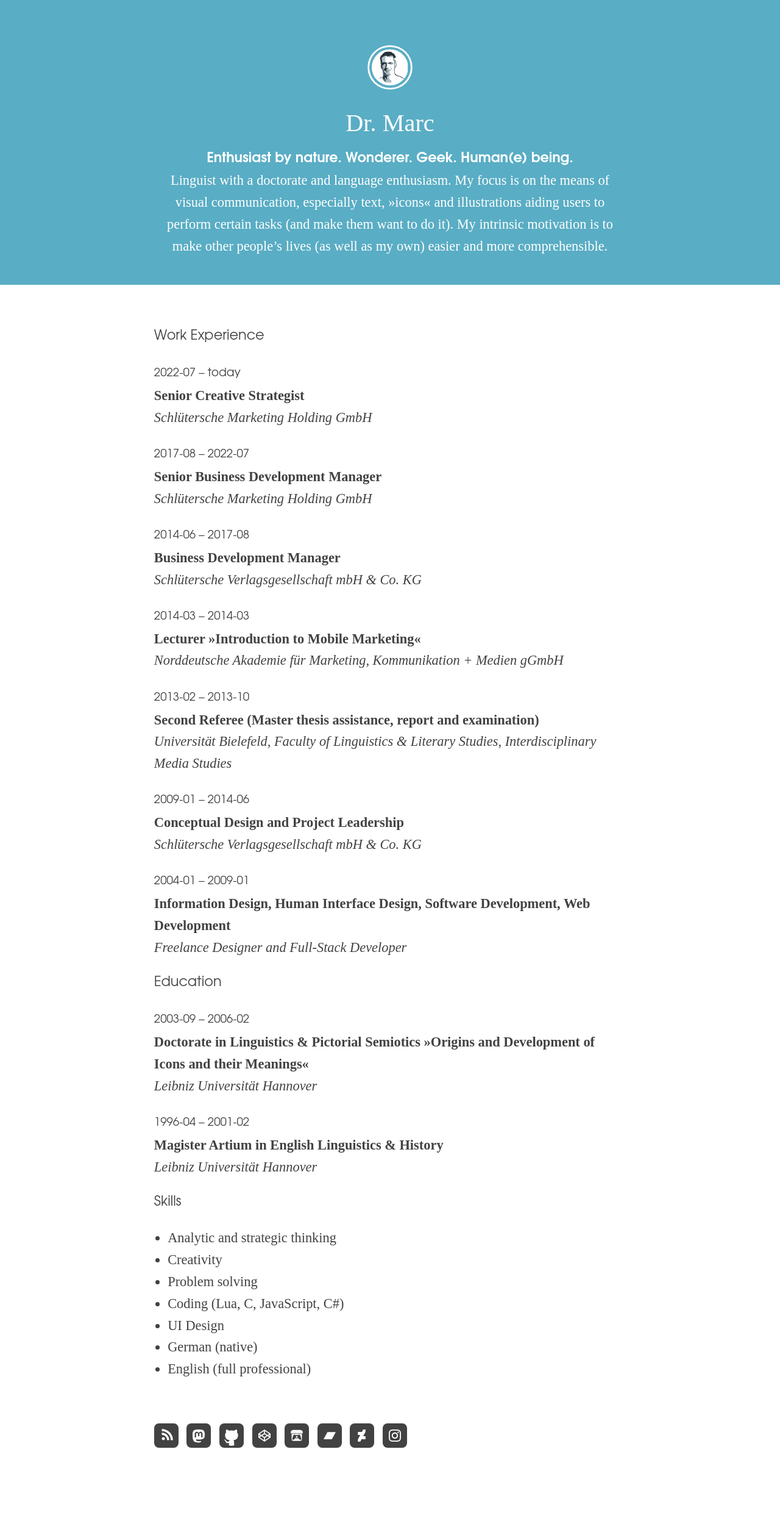
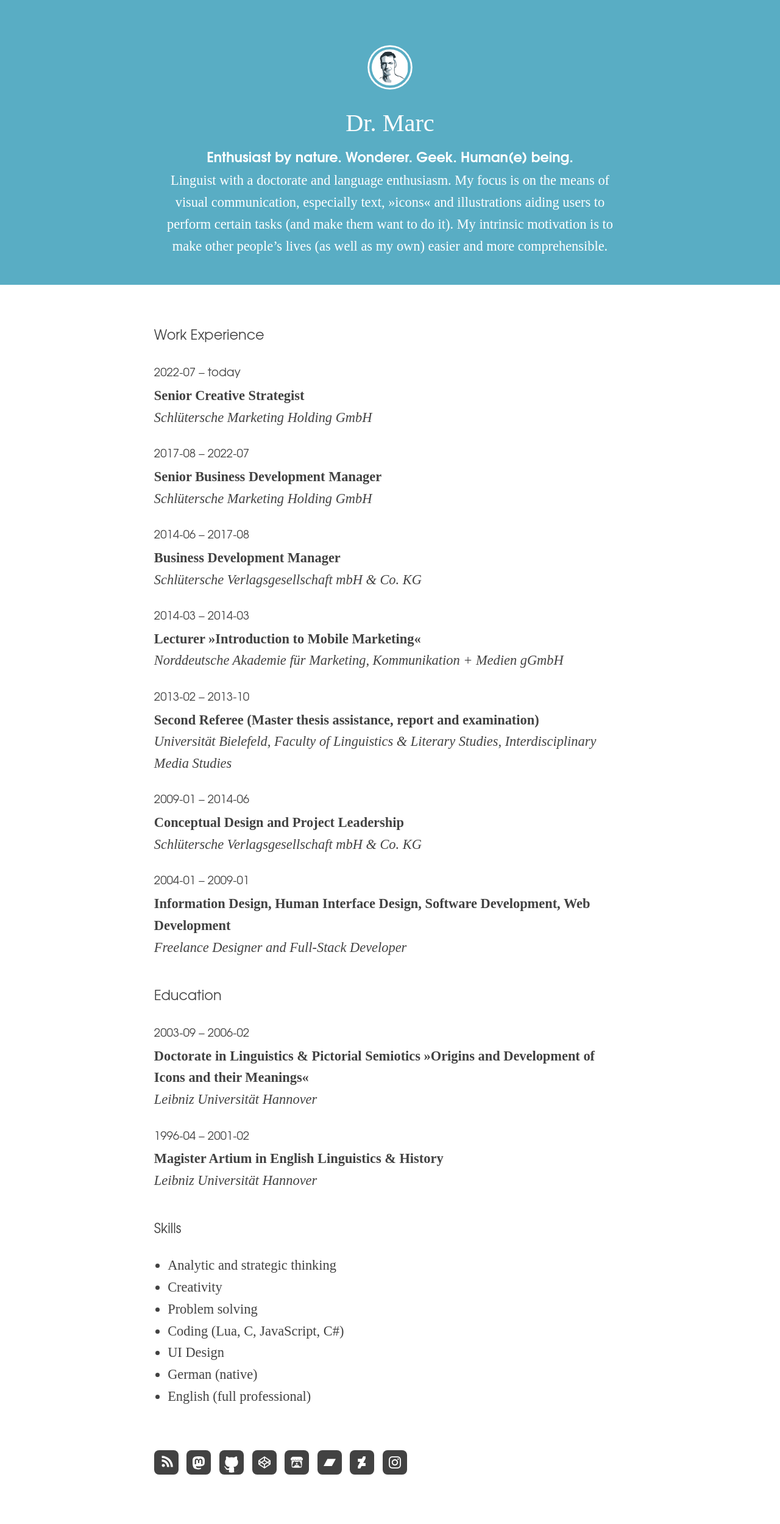
Before and after one commit to marc2o/marc2o.github.io, a Jekyll site: the page built from cv/marc.md, in a window 1280 px wide. Shown: the whole page at 61% size. Built offline with Jekyll 4.4.1, drawn with Linux system fonts in a browser that asks for light colours; before the commit the page ends 2454 px from its top, so only the background shows below that.

Commit message:
Update cv.css

```diff
--- a/assets/css/cv.css
+++ b/assets/css/cv.css
@@ -140,6 +140,10 @@ header div {
 	line-height: 1.6em;
 }
 
+ul+h2 {
+	margin-top: 2em;
+}
+
 header {
 	padding-top: 2rem;
 	background: var(--link-color);
```
